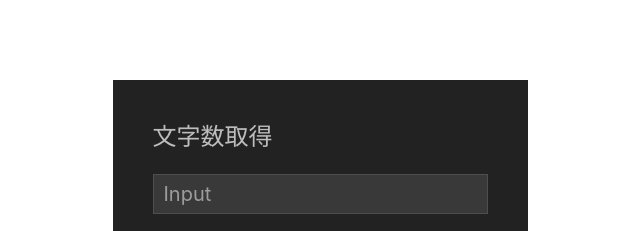
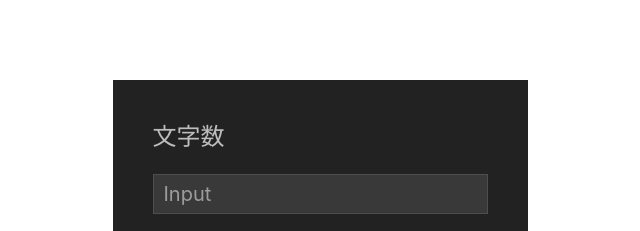
Before and after one commit to 183x/7, a plain HTML site: page index.html in a window 1280 px wide. Shown: the top 231 px of the page, 320-960 px from the left. Drawn offline with nearby package versions, Linux system fonts and the light colour scheme.

Commit message:
Update index.html

```diff
--- a/index.html
+++ b/index.html
@@ -2,7 +2,7 @@
 <html lang="ja">
 <head>
   <meta charset="utf-8">
-  <title>mebeeサンプル</title>
+  <title>文字数カウント</title>
   <!-- UIkit CSS -->
   <link rel="stylesheet" href="https://cdn.jsdelivr.net/npm/uikit@3.5.5/dist/css/uikit.min.css" />
 
@@ -38,7 +38,7 @@
 
       <form>
         <fieldset class="uk-fieldset">
-            <legend class="uk-legend">文字数取得</legend>
+            <legend class="uk-legend">文字数</legend>
             <div class="uk-margin">
               <input id="text-box2" class="uk-input" type="text" placeholder="Input">
             </div>
```
